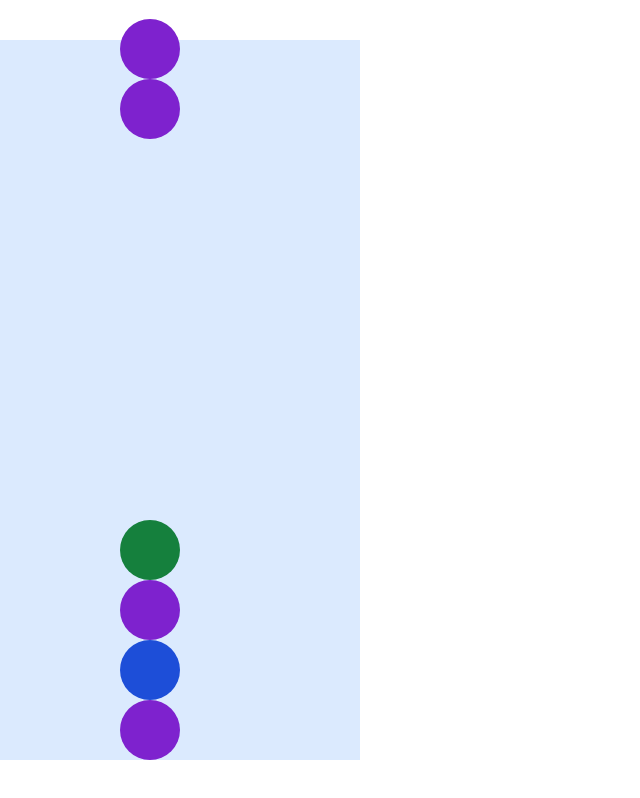
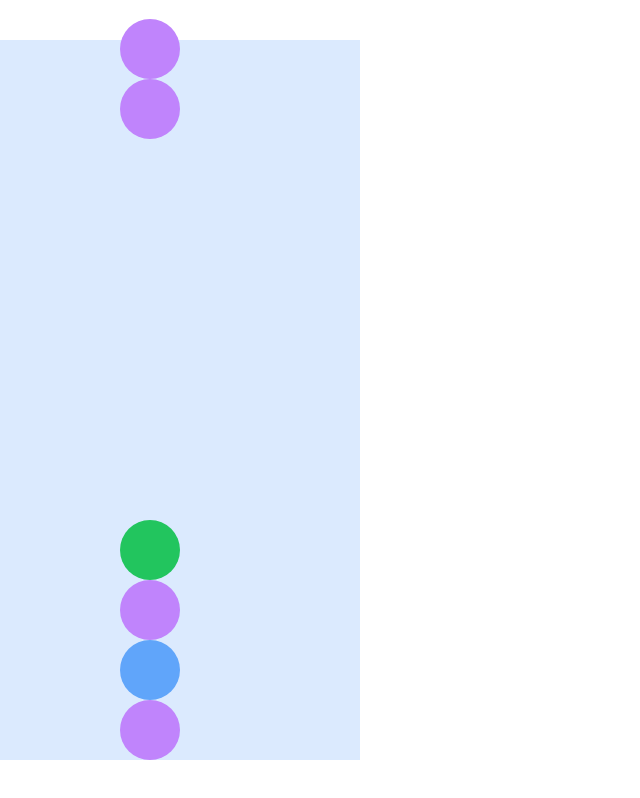
Before and after one commit to boxfish-jp/puyopuyo, a React (Vite) app: page / in a window 1280 px wide. Shown: the whole page, without its empty margins (0-640 px from the left). Built offline with nearby package versions, Linux system fonts and the light colour scheme.

Commit message:
fix: うんこ色を修正

```diff
--- a/src/puyos/puyo/puyo.tsx
+++ b/src/puyos/puyo/puyo.tsx
@@ -16,14 +16,14 @@ export const PuyoComponent = ({ puyo }: { puyo: Puyo }) => {
 const getColorName = (color: Puyo["color"]): string => {
   switch (color) {
     case "red":
-      return "bg-red-700";
+      return "bg-red-400";
     case "yellow":
-      return "bg-yellow-700";
+      return "bg-yellow-400";
     case "green":
-      return "bg-green-700";
+      return "bg-green-500";
     case "blue":
-      return "bg-blue-700";
+      return "bg-blue-400";
     case "purple":
-      return "bg-purple-700";
+      return "bg-purple-400";
   }
 };
```
